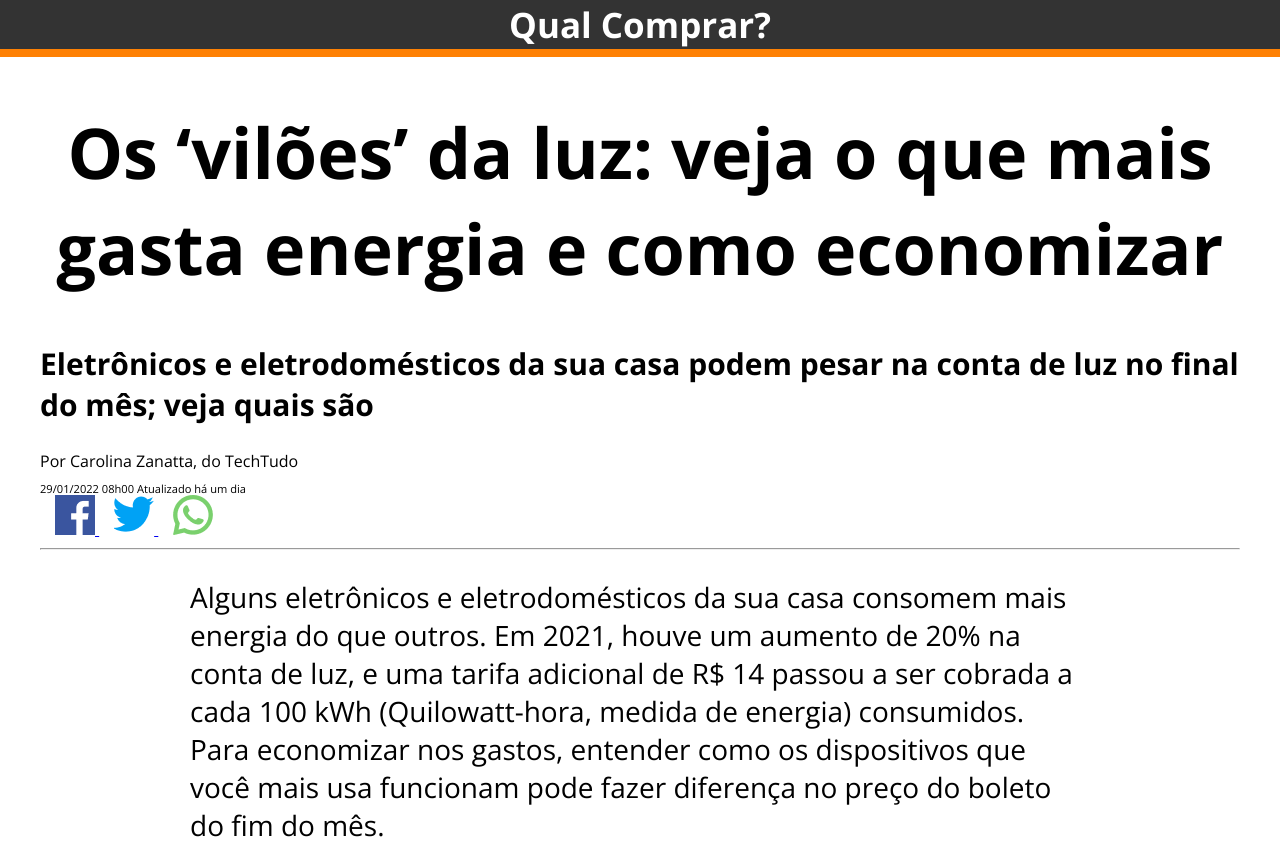
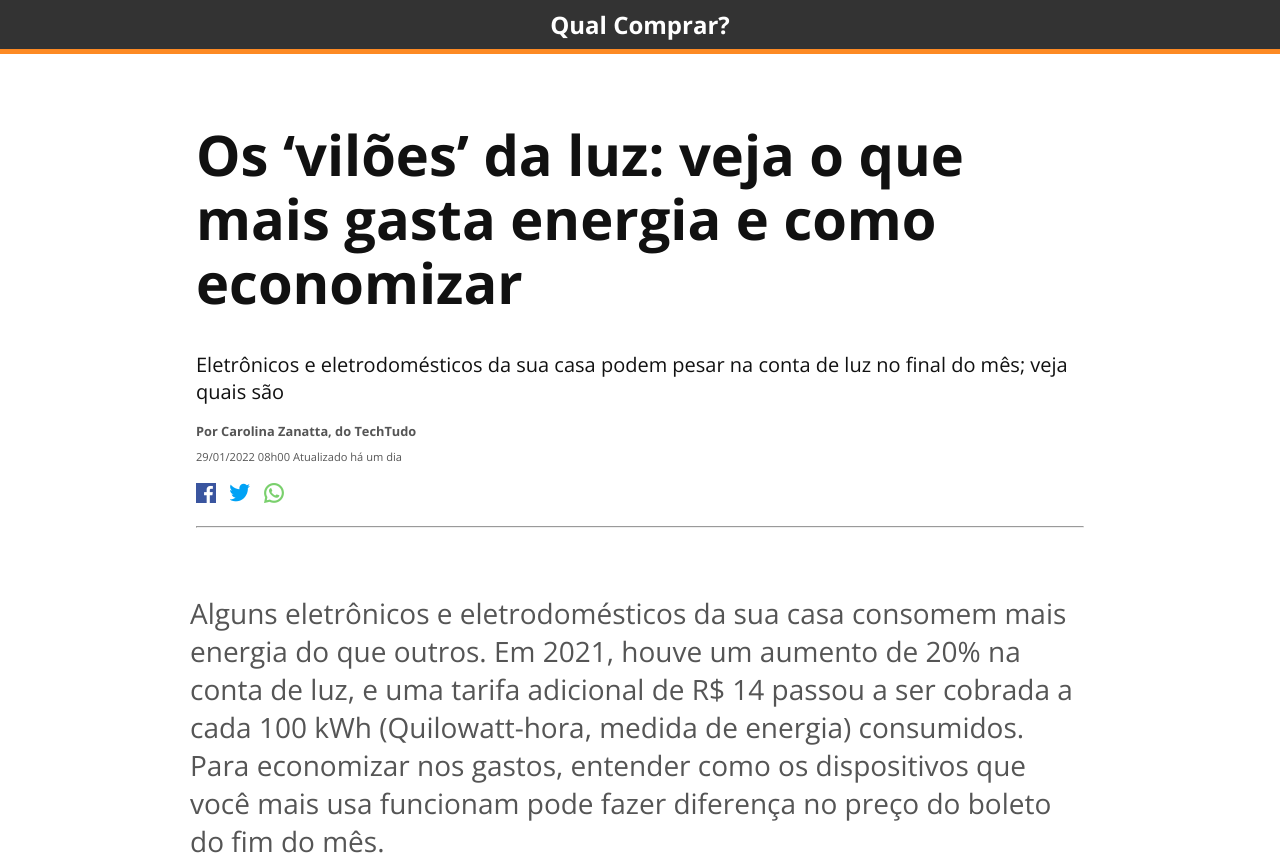
Before and after one commit to jaderryck/p-gina-de-conteudos, a plain HTML site: page index.html in a window 1280 px wide. Shown: the top 863 px of the page. Drawn offline with nearby package versions, Linux system fonts and the light colour scheme.

Commit message:
restante do css

```diff
--- a/style.css
+++ b/style.css
@@ -2,41 +2,49 @@ body{
     padding: 0px;
     margin: 0px;
     font-family: "Open Sans";
+    color: #555;
 }
+h1, h2{
+    color: #111;
+}
+
 #top-bar{
-    padding: 1px;
+    background-color: #333;
+    color: white;
+    font-size: 24px;
+    font-weight: bold;
     text-align: center;
-    font-weight: bold;
-    font-size: 35px;
-    color: white;
-    background-color: #333;
-    border-width: 0px 0px 8px 0px;
-    border-style: solid;
-    border-color: rgb(254, 129, 4);
+    padding: 8px;
+    border-bottom: 5px solid #fd8a24;
 }
-#reader{
-    max-width: 1200px;
+.container{
+    max-width: 888px;
     margin: auto;
+    padding: 30px;
 }
-h1{
-    text-align: center;
-    font-size: 70px;
-    font-weight: 700;
+#t1{
+    font-size: 56px;
+    line-height: 64px;
 }
-#p1{
-    font-size: 28px;
+#t2{
+    font-weight: normal;
+    font-size: 20px;
 }
-#p2{
-    font-size: 20px;
+#autor{
+    font-size: 0.8em;
     font-weight: bold;
 }
-#p3{
-    font-size: 15px;
-    margin-bottom: 30px;
-    color: rgba(00, 00, 00, 0.3)
+
+.redes_sociais{
+    margin-top: 10px;
 }
 .icone{
-    margin-left: 15px;
+    width: 20px;
+    padding: 10px 10px 10px 0;
+}
+
+a{
+    text-decoration: none;
 }
 
 /* conteudo so site */
```
